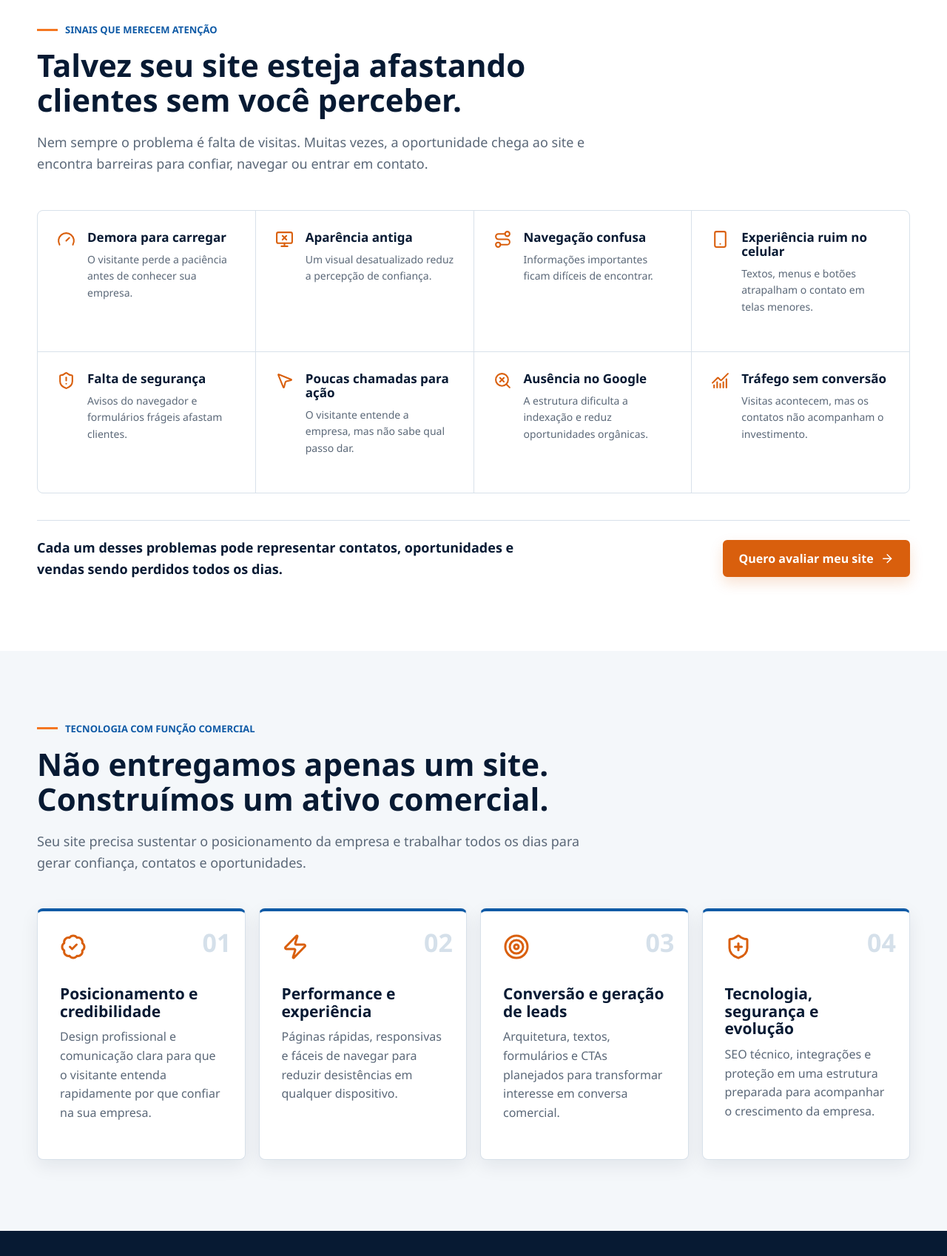
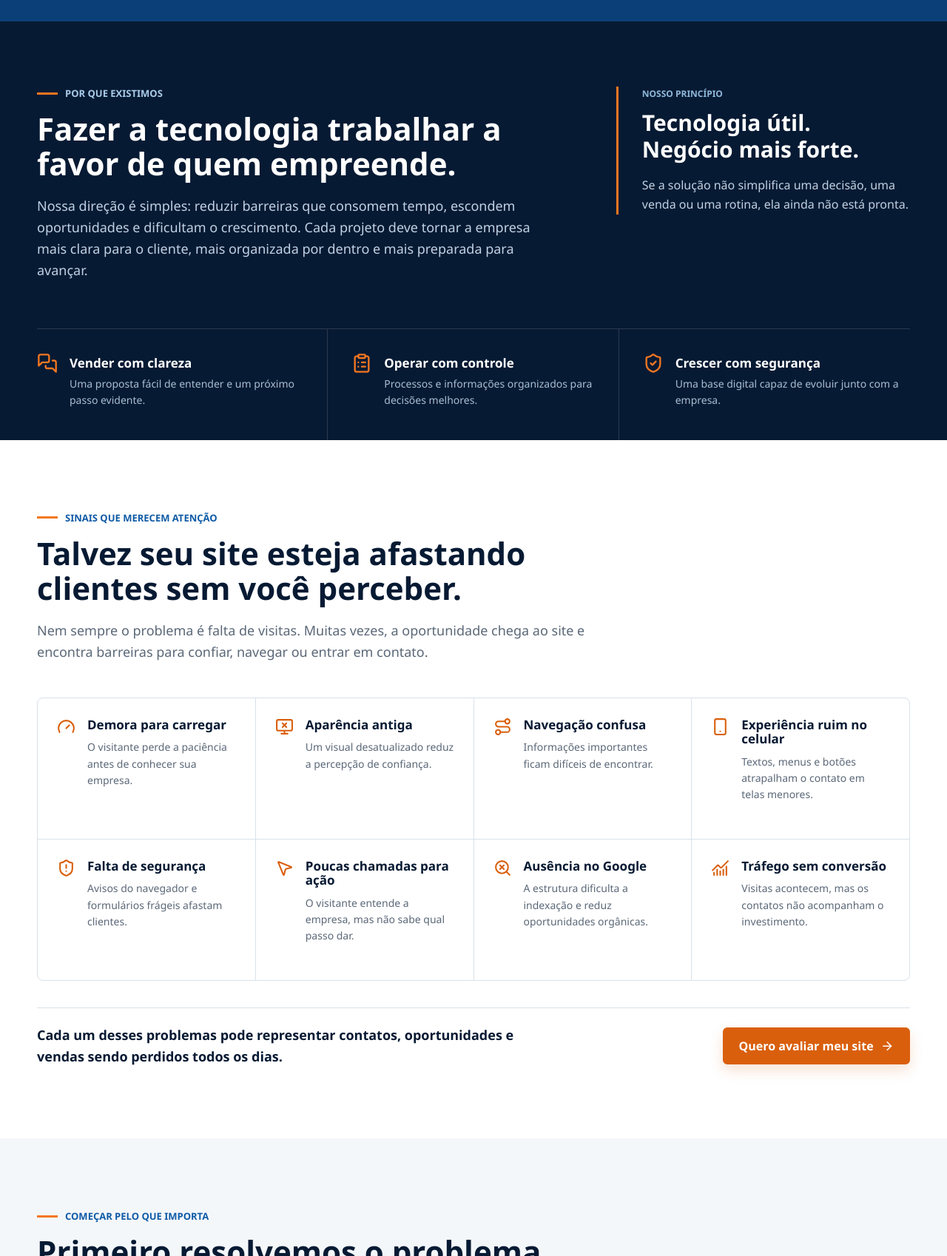
Before and after one commit to comercial978/sitenewrede, a plain HTML site: page index.html in a window 1280 px wide. Shown: the part 1102-2800 px from the top of the page at 74% size. Drawn offline with Linux system fonts and the light colour scheme.

Commit message:
Implement purpose-driven homepage messaging

```diff
--- a/assets/site.css
+++ b/assets/site.css
@@ -741,6 +741,112 @@ p {
     font-size: 12px;
 }
 
+.purpose-band {
+    padding-block: 88px 0;
+    color: var(--white);
+    background: var(--blue-950);
+}
+
+.purpose-band__grid {
+    display: grid;
+    grid-template-columns: minmax(0, 1.15fr) minmax(320px, 0.65fr);
+    align-items: start;
+    gap: 80px;
+}
+
+.purpose-band__content h2 {
+    max-width: 760px;
+    color: var(--white);
+}
+
+.purpose-band__content > p:last-child {
+    max-width: 760px;
+    margin-bottom: 0;
+    color: #bfd2e4;
+    font-size: 18px;
+}
+
+.purpose-band__principle {
+    padding-left: 32px;
+    border-left: 3px solid var(--orange-500);
+}
+
+.purpose-band__principle span,
+.purpose-band__principle strong {
+    display: block;
+}
+
+.purpose-band__principle span {
+    margin-bottom: 12px;
+    color: #8fb9db;
+    font-size: 12px;
+    font-weight: 800;
+    text-transform: uppercase;
+}
+
+.purpose-band__principle strong {
+    color: var(--white);
+    font-size: 30px;
+    line-height: 1.2;
+}
+
+.purpose-band__principle p {
+    margin: 18px 0 0;
+    color: #bfd2e4;
+}
+
+.purpose-band__outcomes {
+    margin-top: 64px;
+    display: grid;
+    grid-template-columns: repeat(3, minmax(0, 1fr));
+    border-top: 1px solid rgba(255,255,255,0.14);
+}
+
+.purpose-band__outcomes > div {
+    min-height: 150px;
+    padding: 32px;
+    display: flex;
+    align-items: flex-start;
+    gap: 16px;
+    border-right: 1px solid rgba(255,255,255,0.14);
+}
+
+.purpose-band__outcomes > div:first-child {
+    padding-left: 0;
+}
+
+.purpose-band__outcomes > div:last-child {
+    padding-right: 0;
+    border-right: 0;
+}
+
+.purpose-band__outcomes svg {
+    width: 28px;
+    height: 28px;
+    flex: 0 0 auto;
+    color: var(--orange-500);
+}
+
+.purpose-band__outcomes p {
+    margin: 0;
+}
+
+.purpose-band__outcomes strong,
+.purpose-band__outcomes span {
+    display: block;
+}
+
+.purpose-band__outcomes strong {
+    margin-bottom: 4px;
+    color: var(--white);
+    font-size: 17px;
+}
+
+.purpose-band__outcomes span {
+    color: #a9bfd2;
+    font-size: 14px;
+}
+
 .section {
     padding-block: 96px;
 }
@@ -2899,6 +3005,15 @@ p {
         padding-left: 0;
     }
 
+    .purpose-band__grid {
+        grid-template-columns: 1fr;
+        gap: 44px;
+    }
+
+    .purpose-band__principle {
+        max-width: 640px;
+    }
+
     .section-heading--split {
         grid-template-columns: 1fr;
         gap: 4px;
@@ -3240,6 +3355,44 @@ p {
 
     .proof-band__grid div:last-child {
         padding-bottom: 0;
+        border-bottom: 0;
+    }
+
+    .purpose-band {
+        padding-top: 64px;
+    }
+
+    .purpose-band__grid {
+        gap: 34px;
+    }
+
+    .purpose-band__content > p:last-child {
+        font-size: 16px;
+    }
+
+    .purpose-band__principle {
+        padding-left: 22px;
+    }
+
+    .purpose-band__principle strong {
+        font-size: 26px;
+    }
+
+    .purpose-band__outcomes {
+        margin-top: 46px;
+        grid-template-columns: 1fr;
+    }
+
+    .purpose-band__outcomes > div,
+    .purpose-band__outcomes > div:first-child,
+    .purpose-band__outcomes > div:last-child {
+        min-height: 0;
+        padding: 24px 0;
+        border-right: 0;
+        border-bottom: 1px solid rgba(255,255,255,0.14);
+    }
+
+    .purpose-band__outcomes > div:last-child {
         border-bottom: 0;
     }
 
--- a/index.html
+++ b/index.html
@@ -4,7 +4,7 @@
     <meta charset="UTF-8">
     <meta name="viewport" content="width=device-width, initial-scale=1.0">
     <title>Criação de Sites e Sistemas para Empresas | UAI Software</title>
-    <meta name="description" content="Criação de sites, sistemas de gestão, SEO, Google Ads e segurança digital para micro, pequenas e médias empresas. Atendimento em todo o Brasil.">
+    <meta name="description" content="Sites e sistemas para micro, pequenas e médias empresas venderem melhor, organizarem a operação e crescerem com segurança. Atendimento em todo o Brasil.">
     <meta name="robots" content="index, follow, max-snippet:-1, max-image-preview:large, max-video-preview:-1">
     <meta name="author" content="UAI Software">
     <meta name="theme-color" content="#0b3f78">
@@ -15,21 +15,21 @@
     <link rel="preload" href="assets/uai-software-logo.webp" as="image" type="image/webp">
     <link rel="preconnect" href="https://www.googletagmanager.com">
     <link rel="dns-prefetch" href="https://formsubmit.co">
-    <link rel="stylesheet" href="assets/site.css?v=20260910-1">
+    <link rel="stylesheet" href="assets/site.css?v=20261103-1">
     <link rel="stylesheet" href="/assets/analytics.css?v=20260724-1">
     <script src="/assets/analytics.js?v=20260904-1"></script>
 
     <meta property="og:type" content="website">
     <meta property="og:site_name" content="UAI Software">
     <meta property="og:title" content="Sites e sistemas para empresas | UAI Software">
-    <meta property="og:description" content="Tecnologia para atrair clientes, organizar a operação e apoiar o crescimento de micro, pequenas e médias empresas.">
+    <meta property="og:description" content="Tecnologia útil para sua empresa vender melhor, organizar a operação e crescer com segurança.">
     <meta property="og:url" content="https://uaisoftware.com.br/">
     <meta property="og:image" content="https://uaisoftware.com.br/assets/uai-software-logo.webp">
     <meta property="og:image:alt" content="Logomarca da UAI Software">
     <meta property="og:locale" content="pt_BR">
     <meta name="twitter:card" content="summary_large_image">
     <meta name="twitter:title" content="Sites e sistemas para empresas | UAI Software">
-    <meta name="twitter:description" content="Sites, sistemas de gestão, SEO, Google Ads e segurança digital para empresas em todo o Brasil.">
+    <meta name="twitter:description" content="Sites e sistemas para sua empresa vender melhor, trabalhar com controle e crescer com segurança.">
     <meta name="twitter:image" content="https://uaisoftware.com.br/assets/uai-software-logo.webp">
 
     <script type="application/ld+json">
@@ -164,7 +164,7 @@
     <div class="site-head">
         <div class="trust-bar">
             <div class="shell trust-bar__inner">
-                <p>Desde 2004 ajudando empresas brasileiras a transformar tecnologia em resultados.</p>
+                <p>Desde 2004 tornando a tecnologia mais útil para empresas brasileiras.</p>
                 <span><svg class="lucide lucide-map-pin" aria-hidden="true" viewBox="0 0 24 24" fill="none" stroke="currentColor" stroke-width="2" stroke-linecap="round" stroke-linejoin="round"><use href="/assets/lucide-icons.svg#map-pin"></use></svg> Atendimento em todo o Brasil</span>
             </div>
         </div>
@@ -203,13 +203,13 @@
         <section class="hero" aria-labelledby="hero-title">
             <div class="shell hero__grid">
                 <div class="hero__content reveal">
-                    <p class="eyebrow">UAI Software | Tecnologia para empresas desde 2004</p>
-                    <h1 id="hero-title">Criação de sites e sistemas para empresas.</h1>
-                    <p class="hero__lead">Criamos sites que geram oportunidades e sistemas de gestão que organizam vendas, estoque, financeiro e serviços. Soluções dimensionadas para a realidade de cada empresa.</p>
+                    <p class="eyebrow">UAI Software | Tecnologia útil para empresas desde 2004</p>
+                    <h1 id="hero-title">Sites e sistemas para sua empresa vender melhor e trabalhar com mais controle.</h1>
+                    <p class="hero__lead">Transformamos objetivos de negócio em soluções práticas: sites que geram oportunidades e sistemas que organizam vendas, estoque, financeiro e serviços. Começamos pelo que mais impacta sua empresa e evoluímos com clareza.</p>
 
                     <div class="hero__actions">
                         <a class="button" href="#auditoria" data-track="audit_click" data-label="hero">
-                            Quero falar sobre meu projeto
+                            Quero definir meu próximo passo
                             <svg class="lucide lucide-arrow-right" aria-hidden="true" viewBox="0 0 24 24" fill="none" stroke="currentColor" stroke-width="2" stroke-linecap="round" stroke-linejoin="round"><use href="/assets/lucide-icons.svg#arrow-right"></use></svg>
                         </a>
                         <a class="button button--secondary" href="sistemas-para-microempresas.html" data-track="systems_page_click" data-label="hero_sistemas">
@@ -283,6 +283,26 @@
             </div>
         </section>
 
+        <section class="purpose-band" id="proposito" aria-labelledby="purpose-title">
+            <div class="shell purpose-band__grid">
+                <div class="purpose-band__content reveal">
+                    <p class="eyebrow eyebrow--light">Por que existimos</p>
+                    <h2 id="purpose-title">Fazer a tecnologia trabalhar a favor de quem empreende.</h2>
+                    <p>Nossa direção é simples: reduzir barreiras que consomem tempo, escondem oportunidades e dificultam o crescimento. Cada projeto deve tornar a empresa mais clara para o cliente, mais organizada por dentro e mais preparada para avançar.</p>
+                </div>
+                <div class="purpose-band__principle reveal" aria-label="Princípio da UAI Software">
+                    <span>Nosso princípio</span>
+                    <strong>Tecnologia útil.<br>Negócio mais forte.</strong>
+                    <p>Se a solução não simplifica uma decisão, uma venda ou uma rotina, ela ainda não está pronta.</p>
+                </div>
+            </div>
+            <div class="shell purpose-band__outcomes" aria-label="Resultados que orientam nossos projetos">
+                <div class="reveal"><svg class="lucide lucide-messages-square" aria-hidden="true" viewBox="0 0 24 24" fill="none" stroke="currentColor" stroke-width="2" stroke-linecap="round" stroke-linejoin="round"><use href="/assets/lucide-icons.svg#messages-square"></use></svg><p><strong>Vender com clareza</strong><span>Uma proposta fácil de entender e um próximo passo evidente.</span></p></div>
+                <div class="reveal"><svg class="lucide lucide-clipboard-list" aria-hidden="true" viewBox="0 0 24 24" fill="none" stroke="currentColor" stroke-width="2" stroke-linecap="round" stroke-linejoin="round"><use href="/assets/lucide-icons.svg#clipboard-list"></use></svg><p><strong>Operar com controle</strong><span>Processos e informações organizados para decisões melhores.</span></p></div>
+                <div class="reveal"><svg class="lucide lucide-shield-check" aria-hidden="true" viewBox="0 0 24 24" fill="none" stroke="currentColor" stroke-width="2" stroke-linecap="round" stroke-linejoin="round"><use href="/assets/lucide-icons.svg#shield-check"></use></svg><p><strong>Crescer com segurança</strong><span>Uma base digital capaz de evoluir junto com a empresa.</span></p></div>
+            </div>
+        </section>
+
         <section class="section problem" id="problemas" aria-labelledby="problem-title">
             <div class="shell">
                 <div class="section-heading reveal">
@@ -312,16 +332,16 @@
         <section class="section section--soft" id="proposta" aria-labelledby="value-title">
             <div class="shell">
                 <div class="section-heading reveal">
-                    <p class="eyebrow">Tecnologia com função comercial</p>
-                    <h2 id="value-title">Não entregamos apenas um site. Construímos um ativo comercial.</h2>
-                    <p>Seu site precisa sustentar o posicionamento da empresa e trabalhar todos os dias para gerar confiança, contatos e oportunidades.</p>
+                    <p class="eyebrow">Começar pelo que importa</p>
+                    <h2 id="value-title">Primeiro resolvemos o problema certo. Depois evoluímos a solução.</h2>
+                    <p>Em vez de acumular recursos, começamos pelo menor conjunto capaz de gerar valor real. A solução entra em uso, produz aprendizado e cresce com prioridades mais claras.</p>
                 </div>
 
                 <div class="pillar-grid">
-                    <article class="pillar reveal"><span>01</span><svg class="lucide lucide-badge-check" aria-hidden="true" viewBox="0 0 24 24" fill="none" stroke="currentColor" stroke-width="2" stroke-linecap="round" stroke-linejoin="round"><use href="/assets/lucide-icons.svg#badge-check"></use></svg><h3>Posicionamento e credibilidade</h3><p>Design profissional e comunicação clara para que o visitante entenda rapidamente por que confiar na sua empresa.</p></article>
-                    <article class="pillar reveal"><span>02</span><svg class="lucide lucide-zap" aria-hidden="true" viewBox="0 0 24 24" fill="none" stroke="currentColor" stroke-width="2" stroke-linecap="round" stroke-linejoin="round"><use href="/assets/lucide-icons.svg#zap"></use></svg><h3>Performance e experiência</h3><p>Páginas rápidas, responsivas e fáceis de navegar para reduzir desistências em qualquer dispositivo.</p></article>
-                    <article class="pillar reveal"><span>03</span><svg class="lucide lucide-target" aria-hidden="true" viewBox="0 0 24 24" fill="none" stroke="currentColor" stroke-width="2" stroke-linecap="round" stroke-linejoin="round"><use href="/assets/lucide-icons.svg#target"></use></svg><h3>Conversão e geração de leads</h3><p>Arquitetura, textos, formulários e CTAs planejados para transformar interesse em conversa comercial.</p></article>
-                    <article class="pillar reveal"><span>04</span><svg class="lucide lucide-shield-plus" aria-hidden="true" viewBox="0 0 24 24" fill="none" stroke="currentColor" stroke-width="2" stroke-linecap="round" stroke-linejoin="round"><use href="/assets/lucide-icons.svg#shield-plus"></use></svg><h3>Tecnologia, segurança e evolução</h3><p>SEO técnico, integrações e proteção em uma estrutura preparada para acompanhar o crescimento da empresa.</p></article>
+                    <article class="pillar reveal"><span>01</span><svg class="lucide lucide-focus" aria-hidden="true" viewBox="0 0 24 24" fill="none" stroke="currentColor" stroke-width="2" stroke-linecap="round" stroke-linejoin="round"><use href="/assets/lucide-icons.svg#focus"></use></svg><h3>Problema bem definido</h3><p>Objetivo, público e prioridade organizados antes de escolher recursos ou tecnologia.</p></article>
+                    <article class="pillar reveal"><span>02</span><svg class="lucide lucide-zap" aria-hidden="true" viewBox="0 0 24 24" fill="none" stroke="currentColor" stroke-width="2" stroke-linecap="round" stroke-linejoin="round"><use href="/assets/lucide-icons.svg#zap"></use></svg><h3>Primeira solução útil</h3><p>Uma entrega simples o bastante para começar e completa o bastante para produzir resultado.</p></article>
+                    <article class="pillar reveal"><span>03</span><svg class="lucide lucide-chart-no-axes-combined" aria-hidden="true" viewBox="0 0 24 24" fill="none" stroke="currentColor" stroke-width="2" stroke-linecap="round" stroke-linejoin="round"><use href="/assets/lucide-icons.svg#chart-no-axes-combined"></use></svg><h3>Validação na prática</h3><p>Uso real, conversas e métricas mostram o que funciona e o que merece ser ajustado.</p></article>
+                    <article class="pillar reveal"><span>04</span><svg class="lucide lucide-workflow" aria-hidden="true" viewBox="0 0 24 24" fill="none" stroke="currentColor" stroke-width="2" stroke-linecap="round" stroke-linejoin="round"><use href="/assets/lucide-icons.svg#workflow"></use></svg><h3>Evolução com propósito</h3><p>Novas etapas entram quando fortalecem vendas, operação, segurança ou experiência.</p></article>
                 </div>
             </div>
         </section>
@@ -330,13 +350,13 @@
             <div class="shell audit__grid">
                 <div class="audit__content reveal">
                     <p class="eyebrow eyebrow--light">Primeiro diagnóstico</p>
-                    <h2 id="audit-title">Conte o objetivo. Nós indicamos o próximo passo.</h2>
-                    <p>Site novo, melhoria, sistema, tráfego ou segurança: primeiro entendemos sua prioridade e o cenário atual da empresa.</p>
+                    <h2 id="audit-title">Conte o objetivo. Nós indicamos o primeiro passo viável.</h2>
+                    <p>Site novo, melhoria, sistema, tráfego ou segurança: primeiro entendemos sua prioridade e o cenário atual da empresa. Você não precisa chegar com a solução pronta.</p>
 
                     <ol class="steps">
-                        <li><span>1</span><div><h3>Você escolhe o que precisa</h3><p>Pedimos apenas os dados essenciais para iniciar a conversa.</p></div></li>
-                        <li><span>2</span><div><h3>Nossa equipe avalia o cenário</h3><p>Relacionamos a necessidade ao porte, à operação e ao momento da empresa.</p></div></li>
-                        <li><span>3</span><div><h3>Você recebe uma orientação objetiva</h3><p>Indicamos a solução e as prioridades, sem linguagem técnica desnecessária.</p></div></li>
+                        <li><span>1</span><div><h3>Você conta o objetivo</h3><p>Pedimos apenas o essencial para compreender o problema e a prioridade.</p></div></li>
+                        <li><span>2</span><div><h3>Nós definimos o começo mais útil</h3><p>Relacionamos impacto, porte, operação e momento da empresa.</p></div></li>
+                        <li><span>3</span><div><h3>Você recebe um caminho objetivo</h3><p>Indicamos a primeira entrega e como ela pode evoluir, sem excesso de linguagem técnica.</p></div></li>
                     </ol>
 
                     <ul class="check-list check-list--light">
@@ -690,11 +710,11 @@
 
         <section class="final-cta" id="contato" aria-labelledby="final-title">
             <div class="shell final-cta__inner reveal">
-                <p class="eyebrow eyebrow--light">O próximo passo é simples</p>
-                <h2 id="final-title">O próximo avanço da sua empresa pode começar com uma conversa objetiva.</h2>
-                <p>Conte se você precisa criar um site, melhorar resultados, organizar a operação com um sistema ou reforçar a segurança. Indicamos o caminho mais adequado.</p>
+                <p class="eyebrow eyebrow--light">Comece pelo essencial</p>
+                <h2 id="final-title">Você não precisa ter tudo definido para dar o primeiro passo.</h2>
+                <p>Conte o que precisa melhorar: vender mais, organizar a operação, fortalecer a presença digital ou aumentar a segurança. Nós ajudamos a transformar essa prioridade em um começo viável.</p>
                 <div class="final-cta__actions">
-                    <a class="button" href="#auditoria" data-track="audit_click" data-label="cta_final">Quero falar sobre meu projeto <svg class="lucide lucide-arrow-up-right" aria-hidden="true" viewBox="0 0 24 24" fill="none" stroke="currentColor" stroke-width="2" stroke-linecap="round" stroke-linejoin="round"><use href="/assets/lucide-icons.svg#arrow-up-right"></use></svg></a>
+                    <a class="button" href="#auditoria" data-track="audit_click" data-label="cta_final">Quero definir meu primeiro passo <svg class="lucide lucide-arrow-up-right" aria-hidden="true" viewBox="0 0 24 24" fill="none" stroke="currentColor" stroke-width="2" stroke-linecap="round" stroke-linejoin="round"><use href="/assets/lucide-icons.svg#arrow-up-right"></use></svg></a>
                     <a class="button button--light" href="https://wa.me/5534988977879?text=Ol%C3%A1%2C%20quero%20conversar%20sobre%20um%20projeto%20para%20minha%20empresa." target="_blank" rel="noopener noreferrer" data-track="whatsapp_click" data-label="cta_final"><svg class="lucide lucide-message-circle" aria-hidden="true" viewBox="0 0 24 24" fill="none" stroke="currentColor" stroke-width="2" stroke-linecap="round" stroke-linejoin="round"><use href="/assets/lucide-icons.svg#message-circle"></use></svg> Conversar pelo WhatsApp</a>
                 </div>
                 <p class="final-cta__note">Gratuito · Sem compromisso · Resposta em até 24 horas úteis</p>
```
